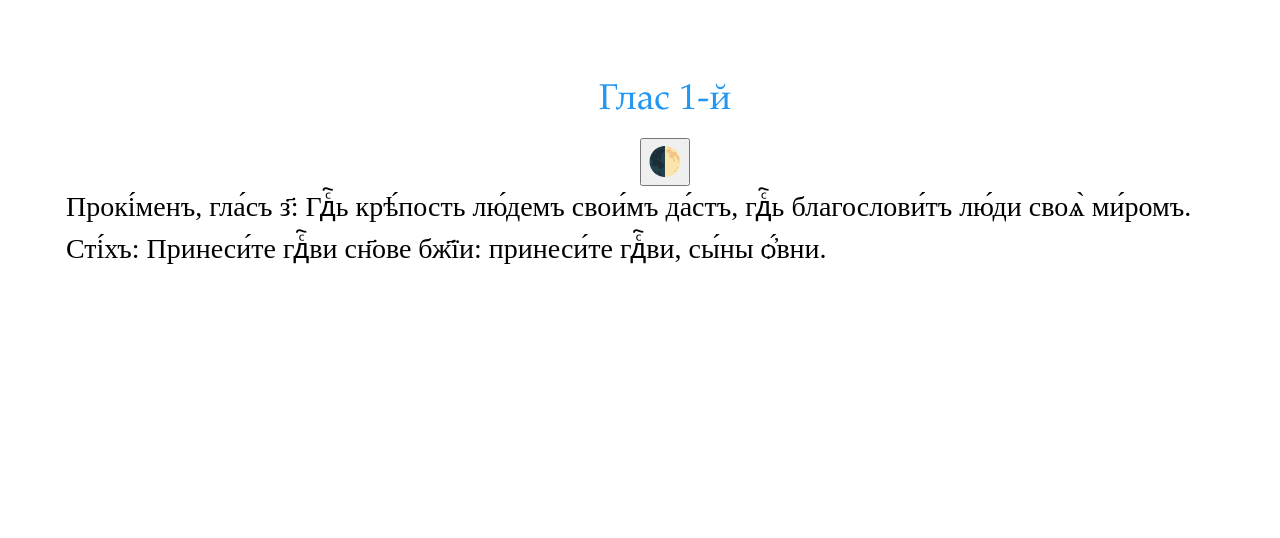
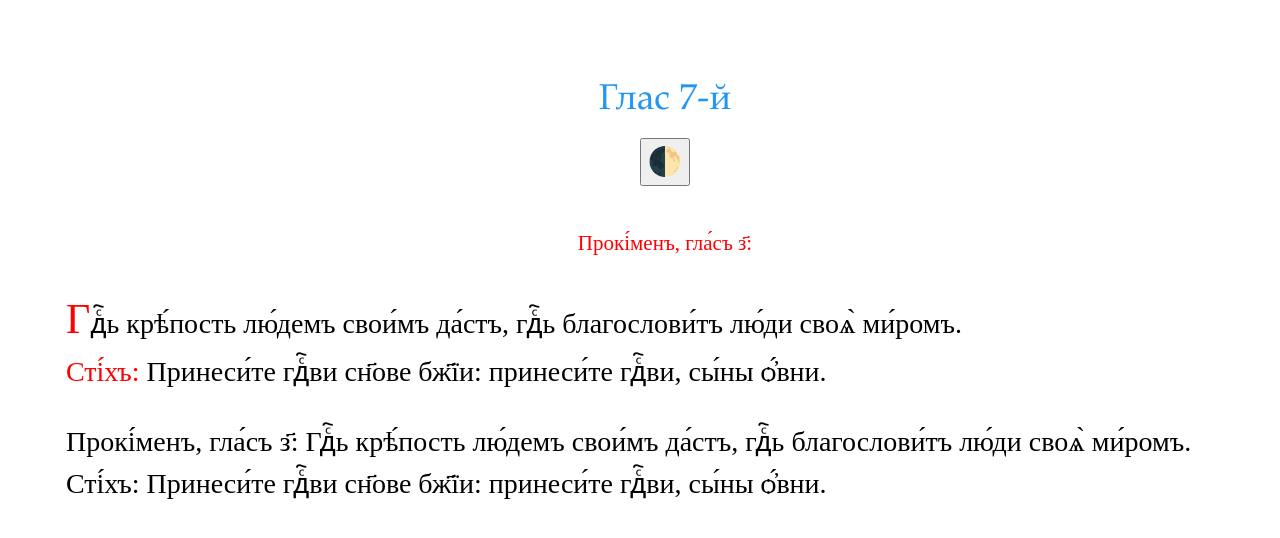
Before and after one commit to markjville/markjville.github.io, a Jekyll site: the page docs/Изобразительная/гл7-прок.html, which Jekyll copies as it is, in a window 1280 px wide. Shown: the top 538 px of the page. Built offline with Jekyll 4.4.1, drawn with Linux system fonts in a browser that asks for light colours; some web fonts are replaced; comment, search, counter and statistics services are not loaded.

Commit message:
Update гл7-прок.html

```diff
--- a/docs/Изобразительная/гл7-прок.html
+++ b/docs/Изобразительная/гл7-прок.html
@@ -1,6 +1,6 @@
 <!DOCTYPE html>
 <html lang="en">
-<title>Глас 1</title>
+<title>Глас 7</title>
 <meta charset="UTF-8">
 <meta name="viewport" content="width=device-width, initial-scale=1">
 <link rel="stylesheet" href="https://www.w3schools.com/w3css/4/w3.css">
@@ -27,7 +27,7 @@ p::first-letter {
 
   <div class="w3-row w3-padding-64">
     <div class="w3-container">
-      <h1 class="w3-text-blue" style="text-align: center;">Глас 1-й</h1>
+      <h1 class="w3-text-blue" style="text-align: center;">Глас 7-й</h1>
     <div style="text-align: center;">
    <button onclick="myFunction()">🌓</button>
 </div>
@@ -35,6 +35,13 @@ p::first-letter {
       <div class="post-content">
 
 <body>
+
+</br>
+<div style="text-align:center;color:red;font-size:75%">Прокі́менъ, гла́съ з҃: </div>
+<p>Гдⷭ҇ь крѣ́пость лю́демъ свои́мъ да́стъ, гдⷭ҇ь благослови́тъ лю́ди своѧ̀ ми́ромъ. </br>
+ <span style="color: red;">Сті́хъ: </span>Принеси́те гдⷭ҇ви сн҃ове бж҃їи: принеси́те гдⷭ҇ви, сы́ны ѻ҆́вни.</p>
+
+
   Прокі́менъ, гла́съ з҃: Гдⷭ҇ь крѣ́пость лю́демъ свои́мъ да́стъ, гдⷭ҇ь благослови́тъ лю́ди своѧ̀ ми́ромъ.
   Сті́хъ: Принеси́те гдⷭ҇ви сн҃ове бж҃їи: принеси́те гдⷭ҇ви, сы́ны ѻ҆́вни.
 
```
